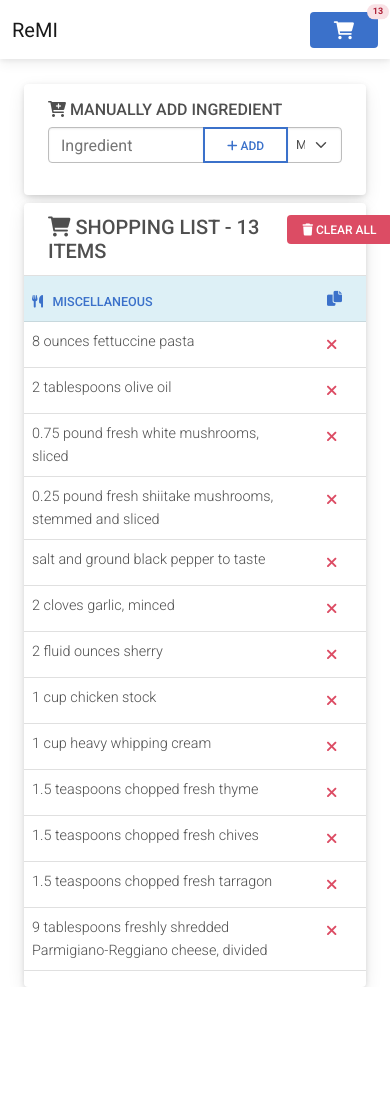
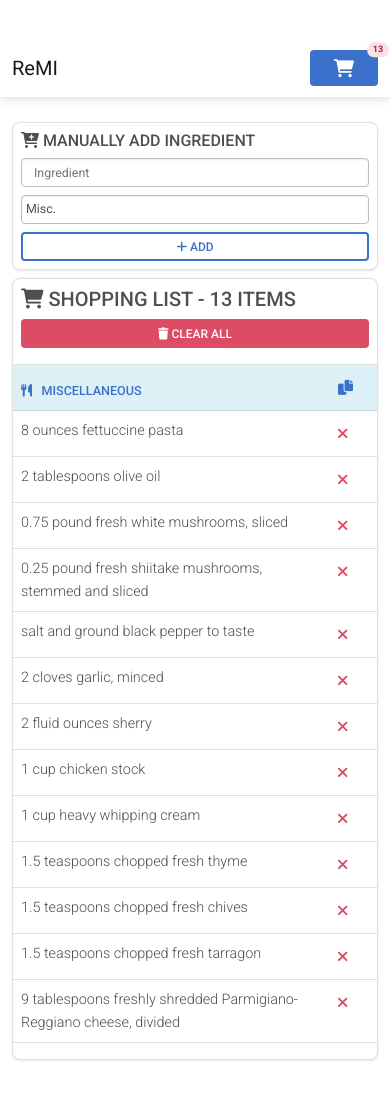
Before and after one commit to odics/remi, a Flask app: page /cart in a window 390 px wide. Before the commit the page ends 987 px from the top, so only its background shows below. Run offline with Flask 2, Linux system fonts and the light colour scheme; a user stored in the database is signed in; data comes from the database, SQL or seed files in the repository; both versions use the stored data as it was after the commit; some libraries are stand-ins or nearby versions.

Commit message:
Re-designed shopping list to be responsive and legible on mobile screens

```diff
--- a/website/static/main.css
+++ b/website/static/main.css
@@ -13,3 +13,30 @@
     border-radius: 4px;
     border-color: #bfd8e0;
 }
+
+.grid_container {
+    display: grid;
+    grid-template-columns: 1fr 15% auto;
+    gap: .5rem;
+}
+
+.grid_container2 {
+    display: grid;
+    grid-template-columns: 1fr auto;
+    gap: .5rem;
+}
+
+@media only screen and (max-width: 480px) {
+  /* For mobile phones: */
+  .grid_container {
+    display: grid;
+    grid-template-columns: none;
+    grid-template-rows: auto;
+  }
+
+  .grid_container2 {
+    display: grid;
+    grid-template-columns: none;
+    grid-template-rows: auto;
+  }
+}
--- a/website/templates/base.html
+++ b/website/templates/base.html
@@ -27,6 +27,9 @@
 
 <body>
     <nav class="navbar navbar-expand-lg navbar-light">
+        <button class="navbar-toggler" type="button" data-toggle="collapse" data-target="#navbarSupportedContent" aria-controls="navbarTogglerDemo01" aria-expanded="false" aria-label="Toggle navigation">
+            <span class="navbar-toggler-icon"></span>
+          </button>
         <div class="container">
             <div class="d-flex">
                 <a class="navbar-brand" href="#">ReMI</a>
@@ -100,10 +103,10 @@
     {% endif %}
     {% endwith %}
 
-    <div class="container">
+
         {% block content %}
         {% endblock %}
-    </div>
+
 
     <script src="https://cdn.jsdelivr.net/npm/popper.js@1.12.9/dist/umd/popper.min.js"
         integrity="sha384-ApNbgh9B+Y1QKtv3Rn7W3mgPxhU9K/ScQsAP7hUibX39j7fakFPskvXusvfa0b4Q"
--- /dev/null
+++ b/website/templates/cart_test.html
@@ -0,0 +1,322 @@
+{% extends "base.html" %} {% block title %}Shopping Cart{% endblock %} {% block
+content %}
+<br />
+
+<div class="container col-md-4">
+  <div class="card shadow-2 border p-2">
+    <h6 class="mb-0 pb-2">
+      <i class="fa-solid fa-cart-plus fa-md"></i> MANUALLY ADD INGREDIENT
+    </h6>
+    <div class="grid_container">
+      <div>
+        <input
+          type="text"
+          name="ingredient"
+          class="form-control form-control-sm"
+          placeholder="Ingredient"
+          aria-label="ingredient"
+          aria-describedby="button-addon2"
+          style="width: 100%"
+        />
+      </div>
+      <div>
+        <select
+          class="form-control form-control-sm p-1"
+          data-style="btn-info"
+          aria-label=".form-select-sm"
+          id="1"
+          name="ing_type"
+        >
+          <option value="misc" selected>Misc.</option>
+          <option value="produce">Produce</option>
+          <option value="meat">Meat</option>
+          <option value="coffee_tea">Coffee and Tea</option>
+          <option value="pasta">Pasta</option>
+          <option value="frozen">Frozen Food</option>
+          <option value="dairy_bread">Dairy</option>
+        </select>
+      </div>
+      <div style="display: grid">
+        <button
+          class="btn btn-outline-primary btn-sm"
+          type="submit"
+          id="button"
+          data-mdb-ripple-color="dark"
+        >
+          <i class="fa-solid fa-plus"></i> Add
+        </button>
+      </div>
+    </div>
+  </div>
+
+  <div class="card shadow-2 border p-0 mt-2 mb-5">
+
+      <div class="grid_container2 p-2">
+        <div>
+          <h5 class="mb-0">
+            <i class="fa-sharp fa-solid fa-cart-shopping fa-md"></i> SHOPPING
+            LIST - {{ shopping_list }} ITEMS
+          </h5>
+        </div>
+        <div style="display: grid">
+          <button
+            type="button"
+            class="btn btn-danger btn-sm text-nowrap shadow-none"
+            data-mdb-toggle="modal"
+            data-mdb-target="#clear_cart"
+          >
+            <i class="fa fa-trash"></i> Clear All
+          </button>
+        </div>
+      </div>
+      <div class="mt-2">
+        <div class="table-responsive">
+            <table class="table align-items-center table-flush table-sm">
+                {% if produce %}
+                <meta id="produce-to-copy" data-copy="{{ produce_to_copy }}">
+                <thead class="table-info">
+                <tr>
+                    <th class="border-top" scope="col"><small class="text-primary"><i
+                            class="fa-solid fa-pepper-hot"></i> &nbsp;&nbsp;PRODUCE - FRUITS -
+                        VEGGIES</small></th>
+                    <th class="border-top text-right" scope="col">
+                        <button onclick="copyShopping('#produce-to-copy')" type="button"
+                                class="btn btn-link btn-sm"><i
+                                class="fa-solid fa-copy fa-lg"></i></button>
+                    </th>
+                </tr>
+                </thead>
+                <tbody>
+                {% for item in produce %}
+                <tr>
+                    <td>
+                        <span class="fw-lighter">{{ item.shopping_item }}</span>
+                    </td>
+                    <td>
+                        <button onclick="delete_shopping_item({{ item.id }})" type="button"
+                                class="btn btn-link btn-sm"><span class="text-danger"><i
+                                class="fa-solid fa-xmark fa-lg"></i></span></button>
+                    </td>
+                </tr>
+                {% endfor %}
+                </tbody>
+                {% endif %}
+                {% if meat %}
+                <meta id="meat-to-copy" data-copy="{{ meat_to_copy }}">
+                <thead class="table-info">
+                <tr>
+                    <th class="border-top" scope="col"><small class="text-primary"><i
+                            class="fa-solid fa-drumstick-bite"></i> &nbsp;&nbsp;MEAT</small></th>
+                    <th class="border-top" scope="col">
+                        <button onclick="copyShopping('#meat-to-copy')" type="button"
+                                class="btn btn-link btn-sm"><i
+                                class="fa-solid fa-copy fa-lg"></i></button>
+                    </th>
+                </tr>
+                </thead>
+                <tbody>
+                {% for item in meat %}
+                <tr>
+                    <td>
+                        <span class="fw-lighter">{{ item.shopping_item }}</span>
+                    </td>
+                    <td>
+                        <button onclick="delete_shopping_item({{ item.id }})" type="button"
+                                class="btn btn-link btn-sm"><span class="text-danger"><i
+                                class="fa-solid fa-xmark fa-lg"></i></span></button>
+                    </td>
+                </tr>
+                {% endfor %}
+                </tbody>
+                {% endif %}
+                {% if dairy %}
+                <meta id="dairy-to-copy" data-copy="{{ dairy_to_copy }}">
+                <thead class="table-info">
+                <tr>
+                    <th class="border-top" scope="col"><small class="text-primary"><i
+                            class="fa-solid fa-bread-slice"></i> &nbsp;&nbsp;BREAD - EGGS -
+                        DAIRY</small></th>
+                    <th class="border-top" scope="col">
+                        <button onclick="copyShopping('#dairy-to-copy')" type="button"
+                                class="btn btn-link btn-sm"><i
+                                class="fa-solid fa-copy fa-lg"></i></button>
+                    </th>
+                </tr>
+                </thead>
+                <tbody>
+                {% for item in dairy %}
+                <tr>
+                    <td>
+                        <span class="fw-lighter">{{ item.shopping_item }}</span>
+                    </td>
+                    <td>
+                        <button onclick="delete_shopping_item({{ item.id }})" type="button"
+                                class="btn btn-link btn-sm"><span class="text-danger"><i
+                                class="fa-solid fa-xmark fa-lg"></i></span></button>
+                    </td>
+                </tr>
+                {% endfor %}
+                </tbody>
+                {% endif %}
+                {% if coffee_tea %}
+                <meta id="coffee-to-copy" data-copy="{{ coffee_to_copy }}">
+                <thead class="table-info">
+                <tr>
+                    <th class="border-top" scope="col"><small class="text-primary">
+                        <i class="fa-solid fa-mug-saucer"></i> &nbsp;&nbsp;COFFEE - TEA - SNACKS</small>
+                    </th>
+                    <th class="border-top" scope="col">
+                        <button onclick="copyShopping('#coffee-to-copy')" type="button"
+                                class="btn btn-link btn-sm"><i
+                                class="fa-solid fa-copy fa-lg"></i></button>
+                    </th>
+                </tr>
+                </thead>
+                <tbody>
+                {% for item in coffee_tea %}
+                <tr>
+                    <td>
+                        <span class="fw-lighter">{{ item.shopping_item }}</span>
+                    </td>
+                    <td>
+                        <button onclick="delete_shopping_item({{ item.id }})" type="button"
+                                class="btn btn-link btn-sm"><span class="text-danger"><i
+                                class="fa-solid fa-xmark fa-lg"></i></span></button>
+                    </td>
+                </tr>
+                {% endfor %}
+                </tbody>
+                {% endif %}
+                {% if pasta %}
+                <meta id="pasta-to-copy" data-copy="{{ pasta_to_copy }}">
+                <thead class="table-info">
+                <tr>
+                    <th class="border-top" scope="col"><small class="text-primary">
+                        <i class="fa-solid fa-utensils"></i> &nbsp;&nbsp;PASTA</small></th>
+                    <th class="border-top" scope="col">
+                        <button onclick="copyShopping('#pasta-to-copy')" type="button"
+                                class="btn btn-link btn-sm"><i
+                                class="fa-solid fa-copy fa-lg"></i></button>
+                    </th>
+                </tr>
+                </thead>
+                <tbody>
+                {% for item in pasta %}
+                <tr>
+                    <td>
+                        <span class="fw-lighter">{{ item.shopping_item }}</span>
+                    </td>
+                    <td>
+                        <button onclick="delete_shopping_item({{ item.id }})" type="button"
+                                class="btn btn-link btn-sm"><span class="text-danger"><i
+                                class="fa-solid fa-xmark fa-lg"></i></span></button>
+                    </td>
+                </tr>
+                {% endfor %}
+                </tbody>
+                {% endif %}
+                {% if misc %}
+                <meta id="misc-to-copy" data-copy="{{ misc_to_copy }}">
+                <thead class="table-info">
+                <tr>
+                    <th class="border-top" scope="col"><small class="text-primary">
+                        <i class="fa-solid fa-utensils"></i> &nbsp;&nbsp;MISCELLANEOUS</small></th>
+                    <th class="border-top" scope="col">
+                        <button onclick="copyShopping('#misc-to-copy')" type="button"
+                                class="btn btn-link btn-sm"><i class="fa-solid fa-copy fa-lg"></i></button>
+                    </th>
+                </tr>
+                </thead>
+                <tbody>
+                {% for item in misc %}
+                <tr class="border-top">
+                    <td class="border-top">
+                        <span class="fw-lighter">{{ item.shopping_item }}</span>
+                    </td>
+                    <td>
+                        <button onclick="delete_shopping_item({{ item.id }})" type="button"
+                                class="btn btn-link btn-sm"><span class="text-danger"><i
+                                class="fa-solid fa-xmark fa-lg"></i></span></button>
+                    </td>
+                </tr>
+                {% endfor %}
+                </tbody>
+                {% endif %}
+                {% if frozen %}
+                <meta id="frozen-to-copy" data-copy="{{ frozen_to_copy }}">
+                <thead class="table-info">
+                <tr>
+                    <th class="border-top" scope="col"><small class="text-primary">
+                        <i class="fa-solid fa-igloo"></i> &nbsp;&nbsp;FROZEN</small></th>
+                    <th class="border-top" scope="col">
+                        <button onclick="copyShopping('#frozen-to-copy')" type="button"
+                                class="btn btn-link btn-sm"><i
+                                class="fa-solid fa-copy fa-lg"></i></button>
+                    </th>
+                </tr>
+                </thead>
+                <tbody>
+                {% for item in frozen %}
+                <tr class="border-top">
+                    <td class="border-top">
+                        <span class="fw-lighter">{{ item.shopping_item }}</span>
+                    </td>
+                    <td>
+                        <button onclick="delete_shopping_item({{ item.id }})" type="button"
+                                class="btn btn-link btn-sm"><span class="text-danger"><i
+                                class="fa-solid fa-xmark fa-lg"></i></span></button>
+                    </td>
+                </tr>
+                {% endfor %}
+                </tbody>
+                {% endif %}
+            </table>
+        </div>
+      </div>
+
+  </div>
+
+  <div
+    class="modal fade"
+    id="clear_cart"
+    tabindex="-1"
+    aria-labelledby="clear_cart_modal"
+    aria-hidden="true"
+  >
+    <div class="modal-dialog">
+      <div class="modal-content">
+        <div class="modal-header">
+          <h5 class="modal-title" id="ClearCartModal">Clear Cart?</h5>
+          <button
+            type="button"
+            class="btn-close"
+            data-mdb-dismiss="modal"
+            aria-label="Close"
+          ></button>
+        </div>
+        <div class="modal-body">
+          This will clear all items from the shopping cart. Are you sure you
+          want to proceed?
+        </div>
+        <div class="modal-footer">
+          <button
+            type="button"
+            class="btn btn-secondary"
+            data-mdb-dismiss="modal"
+          >
+            Close
+          </button>
+          <button
+            onclick="clear_cart({{ user.id }})"
+            type="button"
+            class="btn btn-danger"
+          >
+            Clear Cart
+          </button>
+        </div>
+      </div>
+    </div>
+  </div>
+
+  {% endblock %}
+</div>
--- a/website/views.py
+++ b/website/views.py
@@ -9,6 +9,11 @@
 import os
 
 views = Blueprint('views', __name__)
+
+@views.route('/cart_test')
+def cart_test():
+    return render_template('cart_test.html', user=current_user)
+
 
 @views.route('/all_recipes', methods=['GET', 'POST'])
 @login_required
@@ -672,7 +677,7 @@
         for item in shopping_items_coffee:
             coffee_to_copy = coffee_to_copy + "- " + item.shopping_item + "\n"
 
-    return render_template("cart.html", user=current_user, shopping_list=shopping_list, pasta=shopping_items_pasta,
+    return render_template("cart_test.html", user=current_user, shopping_list=shopping_list, pasta=shopping_items_pasta,
                            produce=shopping_items_produce, misc=shopping_items_misc, dairy=shopping_items_dairy,
                            meat=shopping_items_meat, frozen=shopping_items_frozen, coffee=shopping_items_coffee,
                            pasta_to_copy=pasta_to_copy, produce_to_copy=produce_to_copy,misc_to_copy=misc_to_copy,
```
Also changed, not shown: instance/database.db.
